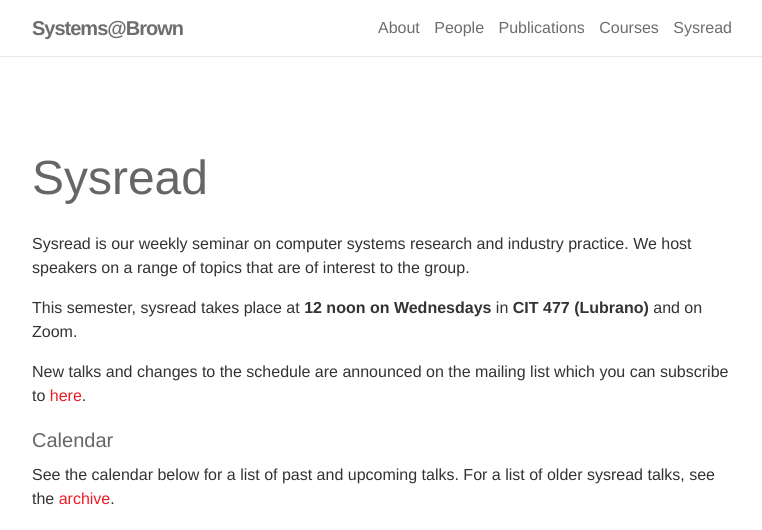
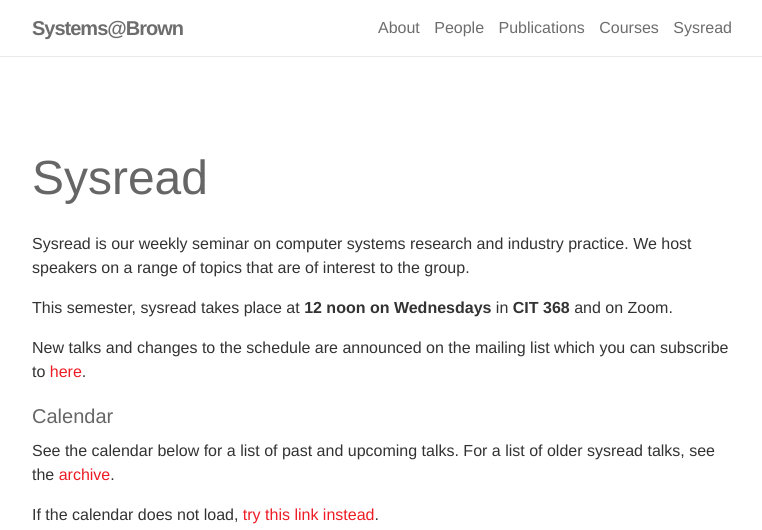
Before and after one commit to brownsys/systems-web, a Jekyll site: the page built from sysread/index.md, in a window 1280 px wide and 1276 px high. Shown: the top 530 px of the window, without its empty margins (258-1020 px from the left). Built offline with Jekyll 4.4.1, drawn with Linux system fonts in a browser that asks for light colours; nearby versions of some CDN libraries.

Commit message:
Updated room for F25.

```diff
--- a/sysread/index.md
+++ b/sysread/index.md
@@ -11,7 +11,7 @@
 Sysread is our weekly seminar on computer systems research and industry practice.
 We host speakers on a range of topics that are of interest to the group.
 
-This semester, sysread takes place at <b>12 noon on Wednesdays</b> in <b>CIT 477 (Lubrano)</b> and on Zoom.
+This semester, sysread takes place at <b>12 noon on Wednesdays</b> in <b>CIT 368</b> and on Zoom.
 
 New talks and changes to the schedule are announced on the mailing list
 which you can subscribe to
```
